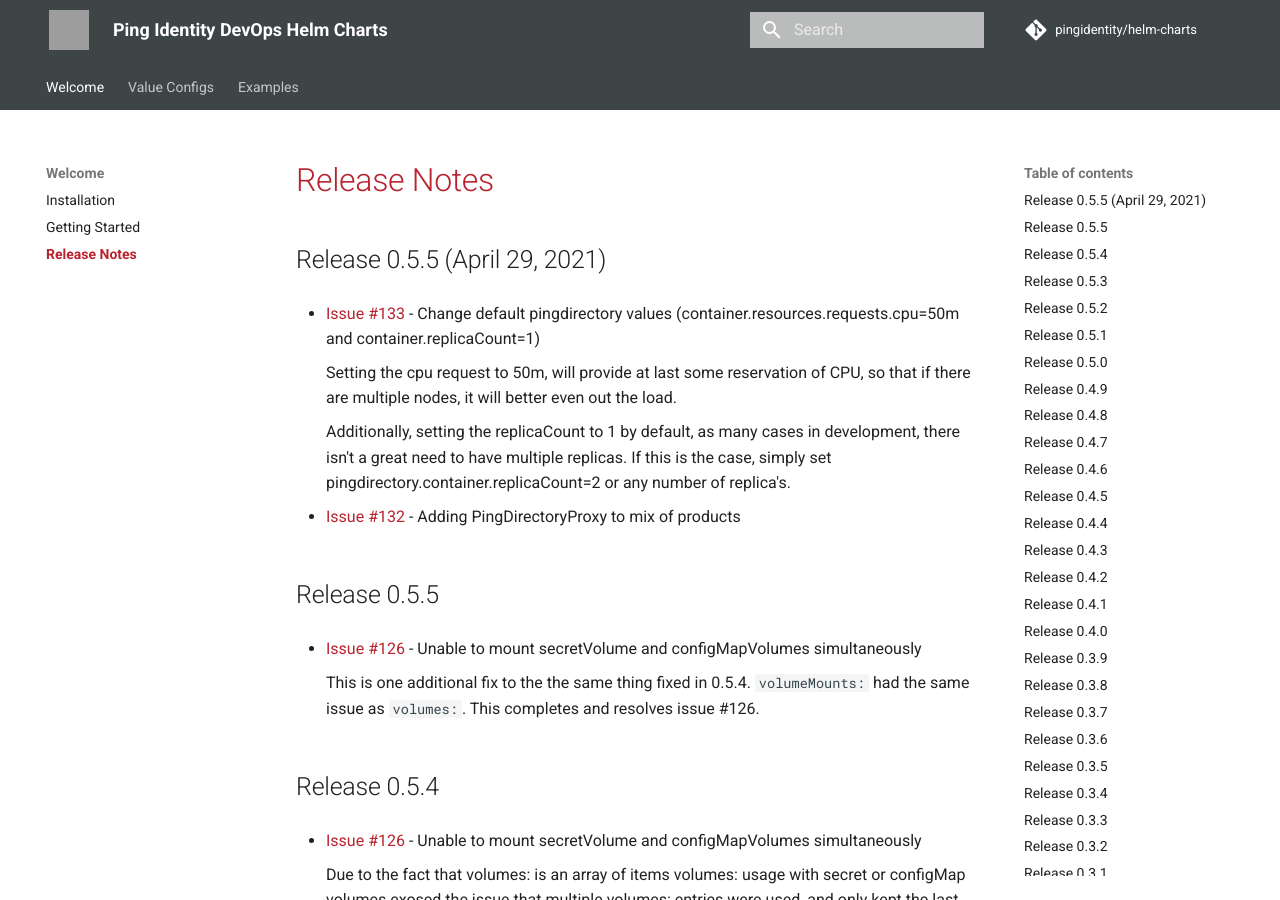
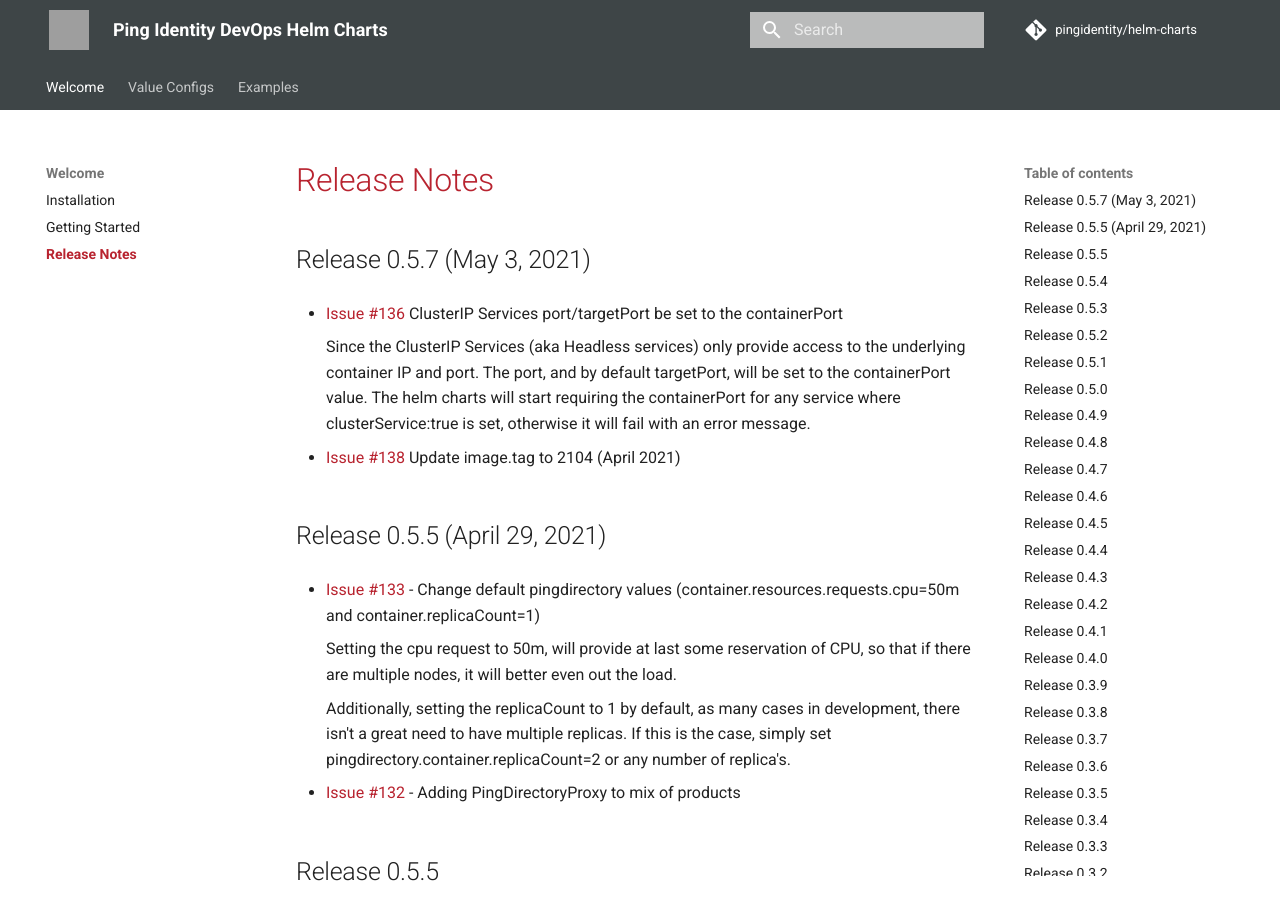
Before and after one commit to pingidentity/helm-charts, an MkDocs documentation site: the page built from docs/release-notes.md, in a window 1280 px wide and 900 px high. Built offline with MkDocs 1.6.1 and Material for MkDocs 9.7.7, drawn with Linux system fonts in a browser that asks for light colours; comment, search, counter and statistics services are not loaded; grey boxes are pictures that could not be loaded.

Commit message:
Issues #136 and #137

```diff
--- a/docs/release-notes.md
+++ b/docs/release-notes.md
@@ -1,6 +1,17 @@
 # Release Notes
 
 
+## Release 0.5.7 (May 3, 2021)
+
+* [Issue #136](https://github.com/pingidentity/helm-charts/issues/136) ClusterIP Services
+  port/targetPort be set to the containerPort
+
+    Since the ClusterIP Services (aka Headless services) only provide access to the underlying container
+    IP and port.  The port, and by default targetPort, will be set to the containerPort value.  The helm
+    charts will start requiring the containerPort for any service where clusterService:true is set, otherwise
+    it will fail with an error message.
+
+* [Issue #138](https://github.com/pingidentity/helm-charts/issues/138) Update image.tag to 2104 (April 2021)
 
 ## Release 0.5.5 (April 29, 2021)
 
```
Also changed, not shown: 3 other files.
